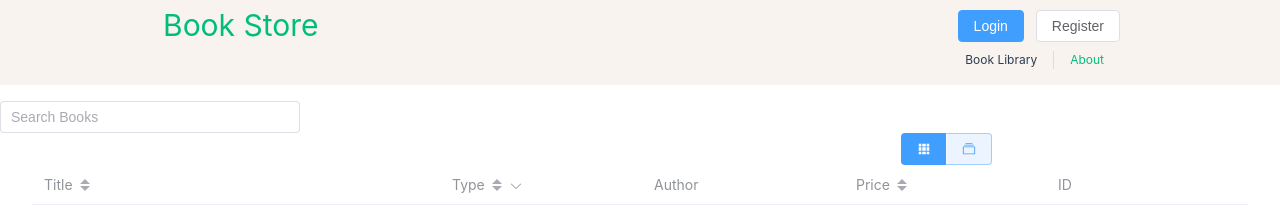
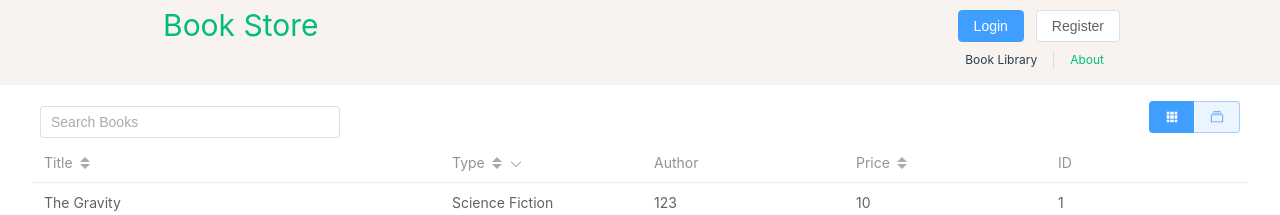
Before and after one commit to Akash5210/Book-Library, a Vue app: page / in a window 1280 px wide. Shown: the top 215 px of the page. Built offline with nearby package versions, Linux system fonts and the light colour scheme.

Commit message:
css styling fixes

```diff
--- a/src/components/Books.vue
+++ b/src/components/Books.vue
@@ -1,22 +1,25 @@
 <template>
   <div class="booksHome">
-    <el-input v-model="bookName.query" placeholder="Search Books" style="width: 300px;" />
-    <div class="actionHeaderButtons py-6">
-      <el-button v-if="loggedInAccess.getIsLoggedIn" @click="isFormVisible = true" type="success" plain :icon="Plus">Add New Book</el-button>
-      <el-button-group class="ml-20">
-        <el-button type="primary" :icon="Grid" @click="currentView = 'grid'" :plain="currentView !== 'grid'"/>
-        <el-button type="primary" :icon="Files" @click="currentView = 'card'" :plain="currentView !== 'card'"/>
-      </el-button-group>
+    <div class="actionHeader">
+      <el-input v-model="bookName.query" placeholder="Search Books" style="width: 300px;" />
+      <div class="actionHeaderButtons py-6">
+        <el-button v-if="loggedInAccess.getIsLoggedIn" @click="isFormVisible = true" type="success" plain
+          :icon="Plus">Add New Book</el-button>
+        <el-button-group class="ml-20">
+          <el-button type="primary" :icon="Grid" @click="currentView = 'grid'" :plain="currentView !== 'grid'" />
+          <el-button type="primary" :icon="Files" @click="currentView = 'card'" :plain="currentView !== 'card'" />
+        </el-button-group>
+      </div>
     </div>
-    <Login v-if="loggedInAccess.getShowLoginModal"/>
-    <Register v-if="loggedInAccess.getshowRegisterModal"/>
+    <Login v-if="loggedInAccess.getShowLoginModal" />
+    <Register v-if="loggedInAccess.getshowRegisterModal" />
 
     <AddOrEditBook :booksdata="booksdata" :isFormVisible="isFormVisible" :modifyBookData="modifyBookData"
       @changeFormVisibility="changeFormVisibility" @addBook="addBook" @editBook="editBook" />
     <BookCardView v-if="currentView === 'card'" :booksdata="booksdata" @modifyBook="modifyBook" @removeBook="removeBook"
       @editBook="editBook" />
-    <BookGridView v-if="currentView === 'grid'" :booksdata="booksdata" :bookName="bookName.debouncedQuery" @modifyBook="modifyBook" @removeBook="removeBook"
-      @editBook="editBook" />
+    <BookGridView v-if="currentView === 'grid'" :booksdata="booksdata" :bookName="bookName.debouncedQuery"
+      @modifyBook="modifyBook" @removeBook="removeBook" @editBook="editBook" />
     <!-- <img :src="mangamaniaImg" /> -->
     <BooksCarousel :carouselData="carouselData" />
     <FooterSection />
@@ -52,7 +55,7 @@
 const currentView = ref("grid");
 const isFormVisible = ref(false);
 const modifyBookData = ref({});
-const bookName = ref({query: "", debouncedQuery: "", timeout: null});
+const bookName = ref({ query: "", debouncedQuery: "", timeout: null });
 
 const changeFormVisibility = (currentValue) => {
   isFormVisible.value = currentValue;
@@ -98,12 +101,15 @@
 
 </script>
 <style>
+.actionHeader{
+  max-width: 1200px;
+  margin: auto;
+  display: flex;
+  justify-content: space-between;
+  align-items: center;
+}
 .actionHeaderButtons {
-  display: flex;
-  justify-content: flex-end;
   margin-bottom: 10px;
-  max-width: 1280px;
-  margin: 0 18rem;
 }
 
 .ml-20 {
@@ -113,8 +119,4 @@
 .mb-20 {
   margin-bottom: 200px;
 }
-
-.login{
-
-}
 </style>
```
